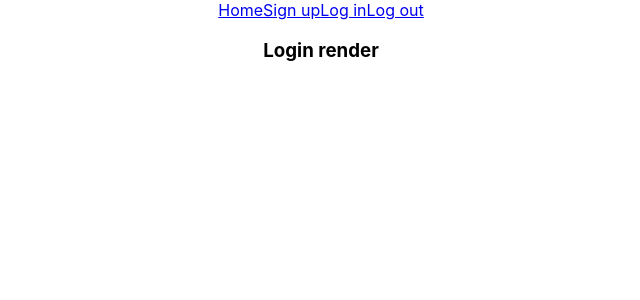
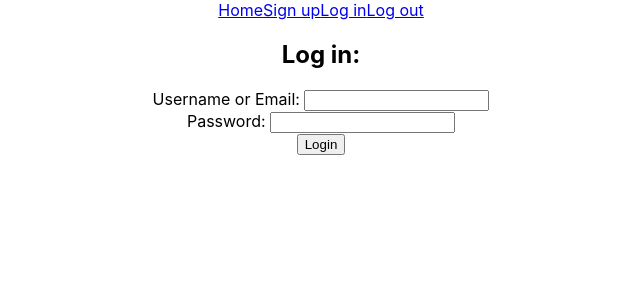
Before and after one commit to Titus-Huang/Wishlist-Eliminator, a React (Create React App) app in the folder wishlist-eliminator-app/: page /users/login in a window 1280 px wide. Shown: the top 300 px of the page, without its empty margins (319-959 px from the left). Built offline with nearby package versions, Linux system fonts and the light colour scheme.

Commit message:
Added Login form and logic

```diff
--- a/wishlist-eliminator-app/src/App.js
+++ b/wishlist-eliminator-app/src/App.js
@@ -2,7 +2,7 @@ import { Routes, Route } from 'react-router-dom';
 
 import NavBar from './components/NavBar';
 import Home from './components/Home';
-import Login from './components/users/LogIn';
+import Login from './components/users/Login';
 import Logout from './components/users/Logout';
 import SignUp from './components/users/SignUp';
 
--- a/wishlist-eliminator-app/src/components/users/LogIn.js
+++ /dev/null
@@ -1,9 +0,0 @@
-
-
-function Login() {
-    return (
-        <h3>Login render</h3>
-    )
-}
-
-export default Login;
--- /dev/null
+++ b/wishlist-eliminator-app/src/components/users/Login.js
@@ -0,0 +1,96 @@
+import { useState } from 'react'
+
+function Login() {
+    const [ submitted, setSubmitted] = useState(false);
+    const [ valid, setValid ] = useState(false);
+    const [ loginForm, onLoginFormChange ] = useState({
+        usernameOrEmail: '',
+        username: '',
+        email: '',
+        password: ''
+    });
+
+    const handleUsernameOrEmailInputChange = event => {
+        event.persist();
+        let newEmailInput = ''
+        let newUsernameInput = ''
+
+        if (/@{1}/g.test(event.target.value)) {
+            newEmailInput = event.target.value
+        } else {
+            newUsernameInput = event.target.value
+        }
+
+        onLoginFormChange((inputValue) => ({
+            ...inputValue,
+            usernameOrEmail: event.target.value,
+            username: newUsernameInput,
+            email: newEmailInput,
+        }));
+    };
+
+    const handlePasswordInputChange = event => {
+        event.persist();
+
+        onLoginFormChange((inputValue) => ({
+            ...inputValue,
+            password: event.target.value,
+        }));
+    };
+
+    const handleSubmit = e => {
+        e.preventDefault();
+
+        if ((loginForm.username || loginForm.email) && loginForm.password) {
+            setSubmitted(true);
+            setValid(true);
+        } else {
+            setSubmitted(true);
+        }
+        console.log(e);
+    };
+
+    return (
+        <div className='login-page'>
+            <h2>Log in:</h2>
+
+            <div className='login-form-div'>
+                <form className='login-form' onSubmit={handleSubmit}>
+                    {submitted && valid && <div className="success-message">Success! Logging in...</div>}
+
+                    <label htmlFor='usernameOrEmail'>Username or Email: </label>
+                    <input
+                        id='usernameOrEmail'
+                        className='form-field'
+                        type='text'
+                        name='usernameOrEmail'
+                        value={loginForm.usernameOrEmail}
+                        onChange={handleUsernameOrEmailInputChange}
+                    />
+                    {submitted && !(loginForm.username || loginForm.email) && <span id="username-error">Please enter a username or email</span>}
+
+                    <br />
+
+                    <label htmlFor='password'>Password: </label>
+                    <input
+                        id='password'
+                        className='form-field'
+                        type='password'
+                        name='password'
+                        value={loginForm.password}
+                        onChange={handlePasswordInputChange}
+                    />
+                    {submitted && !loginForm.password && <span id="password-error">Please enter a password</span>}
+
+                    <br />
+
+                    <button className="form-field" type="submit">
+                        Login
+                    </button>
+                </form>
+            </div>
+        </div>
+    )
+}
+
+export default Login;
```
